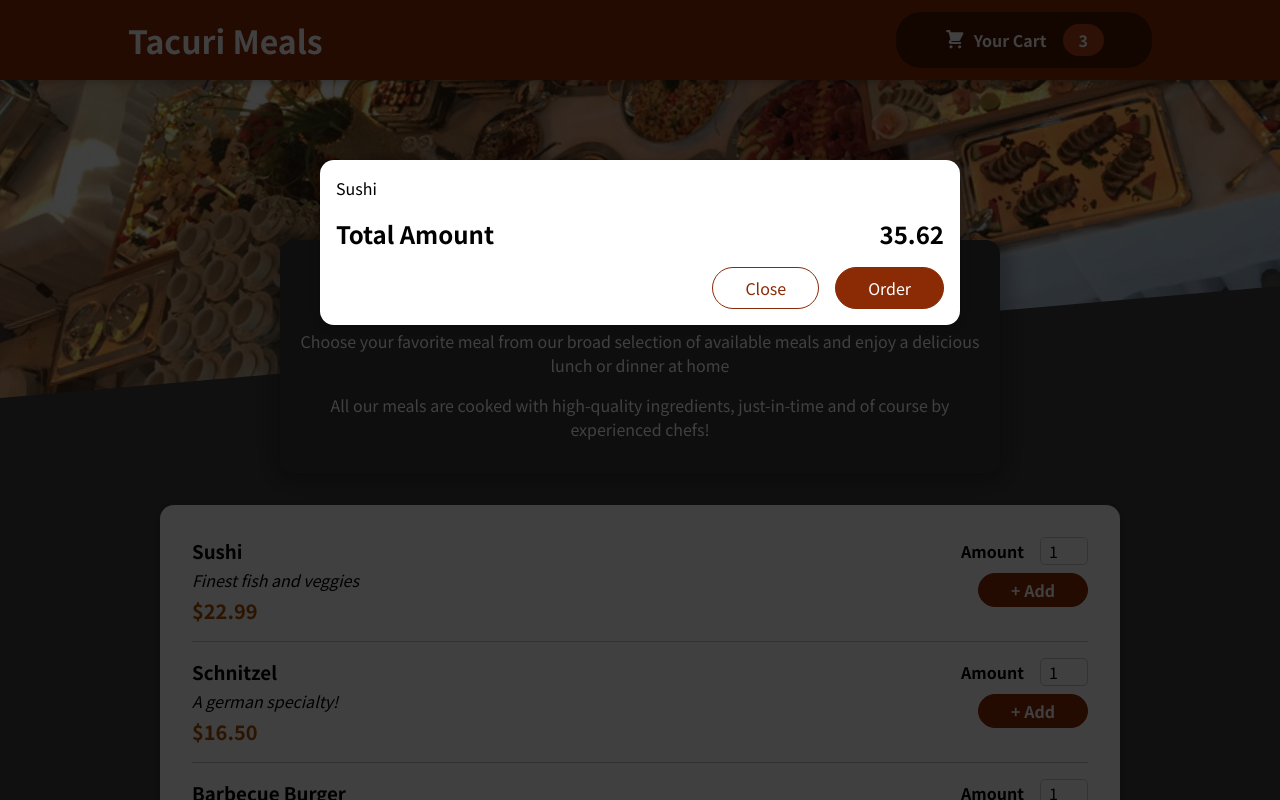
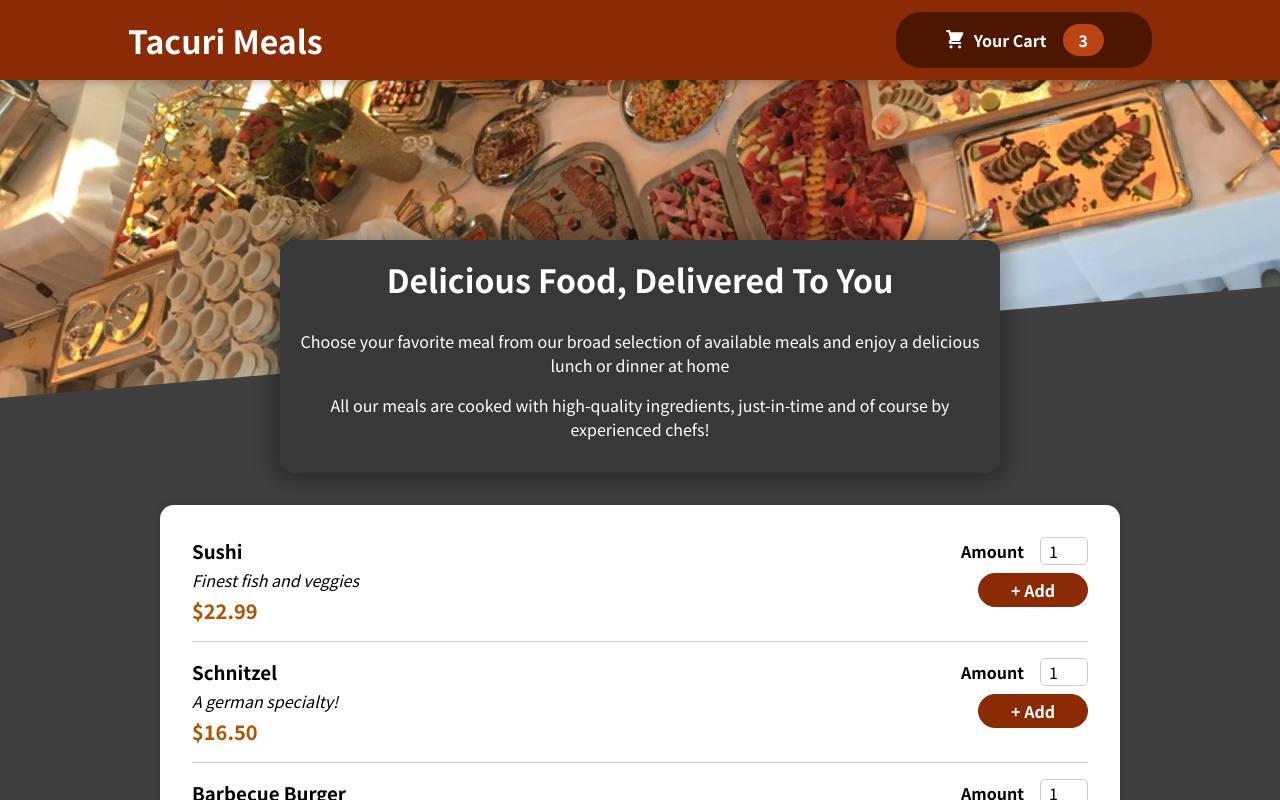
Before and after one commit to tacuribryan/Food_Order_App, a React (Create React App) app: page / in a window 1280 px wide. Shown: the top 800 px of the page. Built offline with nearby package versions, Linux system fonts and the light colour scheme.

Commit message:
managed cart and modal state

```diff
--- a/src/App.js
+++ b/src/App.js
@@ -1,4 +1,4 @@
-import { Fragment } from "react";
+import { Fragment, useState } from "react";
 
 import Header from "./components/Layout/Header";
 import Meals from "./components/Meals/Meals";
@@ -6,10 +6,20 @@
 
 
 function App() {
+  const [cartIsShown, setCartIsShown] = useState(false);
+
+  const showCartHandler = () => {
+    setCartIsShown(true);
+  };
+
+  const hideCartHandler = () => {
+    setCartIsShown(false);
+  };
+
   return (
     <Fragment>
-      <Cart />
-      <Header />
+      {cartIsShown && <Cart onClose={hideCartHandler} />}
+      <Header onShowCart={showCartHandler} />
       <main>
         <Meals />
       </main>
--- a/src/components/Cart/Cart.js
+++ b/src/components/Cart/Cart.js
@@ -11,14 +11,16 @@
   );
 
   return (
-    <Modal>
+    <Modal onClose={props.onClose}>
       {cartItems}
       <div className={classes.total}>
         <span>Total Amount</span>
         <span>35.62</span>
       </div>
       <div className={classes.actions}>
-        <button className={classes['button--alt']}>Close</button>
+        <button className={classes['button--alt']} onClick={props.onClose}>
+          Close
+        </button>
         <button className={classes.button}>Order</button>
       </div>
     </Modal>
--- a/src/components/Layout/Header.js
+++ b/src/components/Layout/Header.js
@@ -9,7 +9,7 @@
     <Fragment>
       <header className={classes.header}>
         <h1>Tacuri Meals</h1>
-        <HeaderCartButton />
+        <HeaderCartButton onClick={props.onShowCart} />
       </header>
       <div className={classes['main-image']}>
         <img src={mealsImage} alt="a table full of delicious food! "/>
--- a/src/components/Layout/HeaderCartButton.js
+++ b/src/components/Layout/HeaderCartButton.js
@@ -3,7 +3,7 @@
 
 const HeaderCartButton = (props) => {
   return (
-    <button className={classes.button}>
+    <button className={classes.button} onClick={props.onClick}>
       <span className={classes.icon}>
         <CartIcon />
       </span>
--- a/src/components/UI/Modal.js
+++ b/src/components/UI/Modal.js
@@ -5,7 +5,7 @@
 
 const Backdrop = (props) => {
   return (
-    <div className={classes.backdrop} />
+    <div className={classes.backdrop} onClick={props.onClose} />
   );
 };
 
@@ -22,7 +22,7 @@
 const Modal = (props) => {
   return (
     <Fragment>
-      {ReactDOM.createPortal(<Backdrop />, portalElement)}
+      {ReactDOM.createPortal(<Backdrop onClose={props.onClose} />, portalElement)}
       {ReactDOM.createPortal(
         <ModalOverlay>{props.children}</ModalOverlay>,
         portalElement
```
